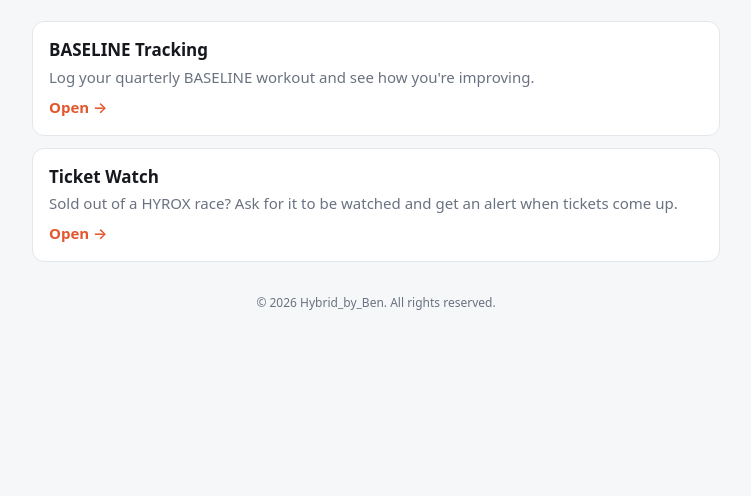
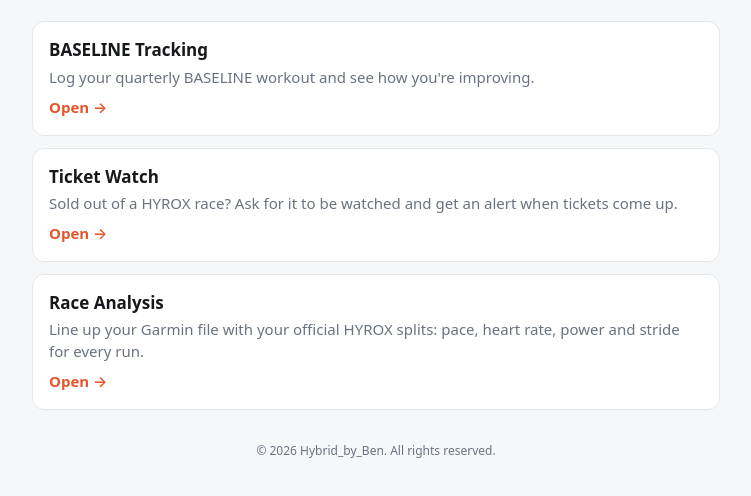
Before and after one commit to brodeurbenjamin/brodeurbenjamin.github.io, a plain HTML site: page site/index.html in a window 1280 px wide. Shown: the part 98-594 px from the top of the page, without its empty margins (264-1015 px from the left). Drawn offline with Linux system fonts and the light colour scheme.

Commit message:
Add Race Analysis to the home page (#4)
Claude-Session: https://claude.ai/code/session_01SvWJ8oMKkQNaB1Z6364wrG

Co-authored-by: Claude <noreply@anthropic.com>

```diff
--- a/site/index.html
+++ b/site/index.html
@@ -50,6 +50,11 @@
       <p>Sold out of a HYROX race? Ask for it to be watched and get an alert when tickets come up.</p>
       <span class="go">Open →</span>
     </a>
+    <a class="card" href="/race-analysis/">
+      <h2>Race Analysis</h2>
+      <p>Line up your Garmin file with your official HYROX splits: pace, heart rate, power and stride for every run.</p>
+      <span class="go">Open →</span>
+    </a>
   </div>
 
   <footer>© 2026 Hybrid_by_Ben. All rights reserved.</footer>
```
Also changed, not shown: 1 other file.
